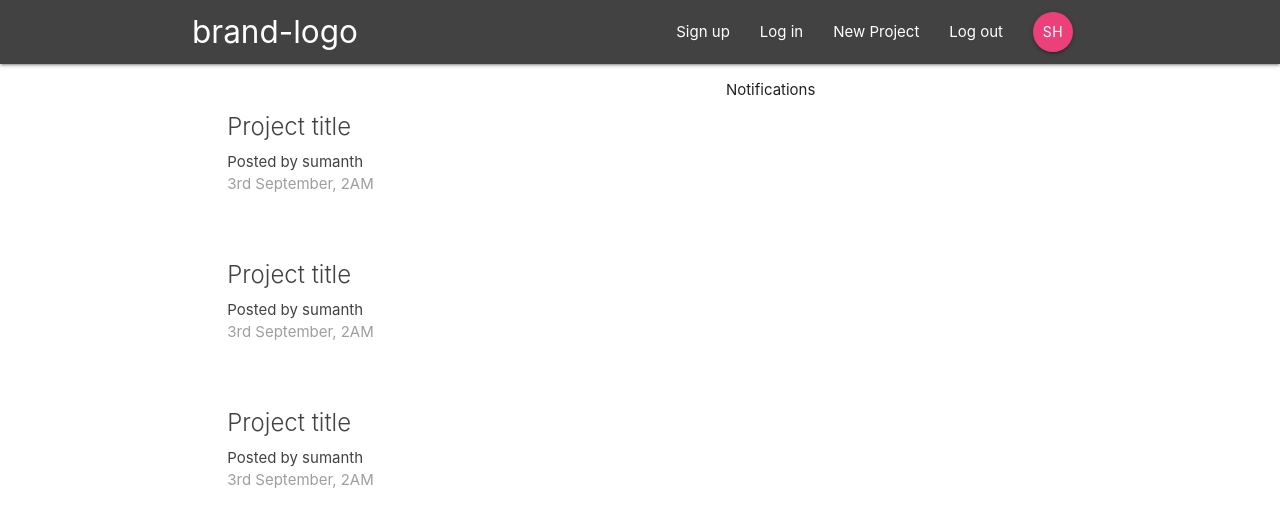
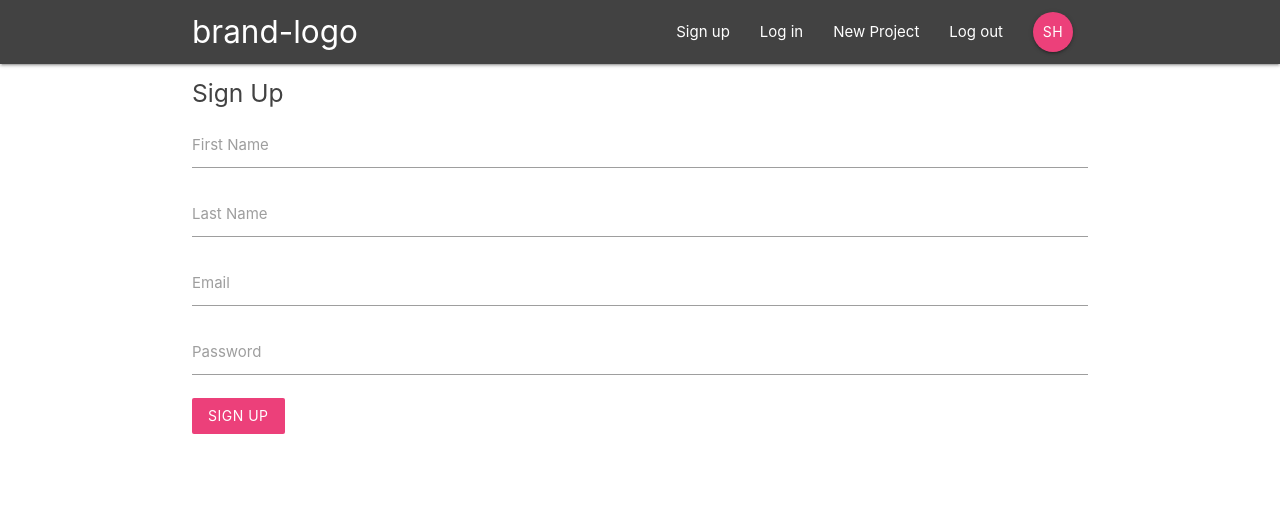
Before and after one commit to Sumanth1029/Project-management, a React (Create React App) app in the folder react_part/: page /signup in a window 1280 px wide. Shown: the top 526 px of the page. Built offline with nearby package versions, Linux system fonts and the light colour scheme.

Commit message:
sign in and sign up pages

```diff
--- a/react_part/src/App.js
+++ b/react_part/src/App.js
@@ -3,6 +3,8 @@
 import Navbar from "./components/layouts/navbar";
 import Dashboard from "./components/dashboard/dashboard"
 import ProjectDetails from "./components/projects/project_details"
+import SignIn from "./components/auth/sign_in"
+import SignUp from "./components/auth/sign_up"
 
 
 function App() {
@@ -12,6 +14,8 @@
         <Navbar/>
         <Switch>
           <Route exact path="/project/:id" component={ProjectDetails}/>
+          <Route exact path="/signin" component={SignIn}/>
+          <Route exact path="/signup" component={SignUp}/>
           <Route path="/" component={Dashboard}/>
 
         </Switch>
--- a/react_part/src/components/auth/sign_in.js
+++ b/react_part/src/components/auth/sign_in.js
@@ -0,0 +1,40 @@
+import React, { Component } from "react";
+
+class SignIn extends Component {
+  state = { email: "", password: "" };
+
+  handleChange = (e) => {
+    this.setState({
+      [e.target.id]: e.target.value,
+    });
+  };
+
+  handleSubmit = (e) => {
+    e.preventDefault();
+    console.log(this.state);
+  };
+
+  render() {
+    return (
+      <div className="container">
+        <form className="white" onSubmit={this.handleSubmit}>
+          <h5 className="grey-text text-darken-3">Sign In</h5>
+          <div className="input-field">
+            <label htmlFor="email">Email</label>
+            <input type="email" id="email" onChange={this.handleChange} />
+          </div>
+
+          <div className="input-field">
+            <label htmlFor="password">Password</label>
+            <input type="password" id="password" onChange={this.handleChange} />
+          </div>
+
+          <div className="input-field">
+            <button className="btn pink lighten-1 z-depth-0">Login</button>
+          </div>
+        </form>
+      </div>
+    );
+  }
+}
+export default SignIn;
--- a/react_part/src/components/auth/sign_up.js
+++ b/react_part/src/components/auth/sign_up.js
@@ -0,0 +1,53 @@
+import React, { Component } from "react";
+
+class SignUp extends Component {
+  state = { email: "", password: "",fname:"",lname:"" };
+
+  handleChange = (e) => {
+    this.setState({
+      [e.target.id]: e.target.value,
+    });
+  };
+
+  handleSubmit = (e) => {
+    e.preventDefault();
+    console.log(this.state);
+  };
+
+  render() {
+    return (
+      <div className="container">
+        <form className="white" onSubmit={this.handleSubmit}>
+          <h5 className="grey-text text-darken-3">Sign Up</h5>
+
+
+          <div className="input-field">
+            <label htmlFor="fname">First Name</label>
+            <input type="text" id="fname" onChange={this.handleChange} />
+          </div>
+
+          <div className="input-field">
+            <label htmlFor="lname">Last Name</label>
+            <input type="text" id="lname" onChange={this.handleChange} />
+          </div>
+
+
+          <div className="input-field">
+            <label htmlFor="email">Email</label>
+            <input type="email" id="email" onChange={this.handleChange} />
+          </div>
+
+          <div className="input-field">
+            <label htmlFor="password">Password</label>
+            <input type="password" id="password" onChange={this.handleChange} />
+          </div>
+
+          <div className="input-field">
+            <button className="btn pink lighten-1 z-depth-0">Sign Up</button>
+          </div>
+        </form>
+      </div>
+    );
+  }
+}
+export default SignUp;
```
